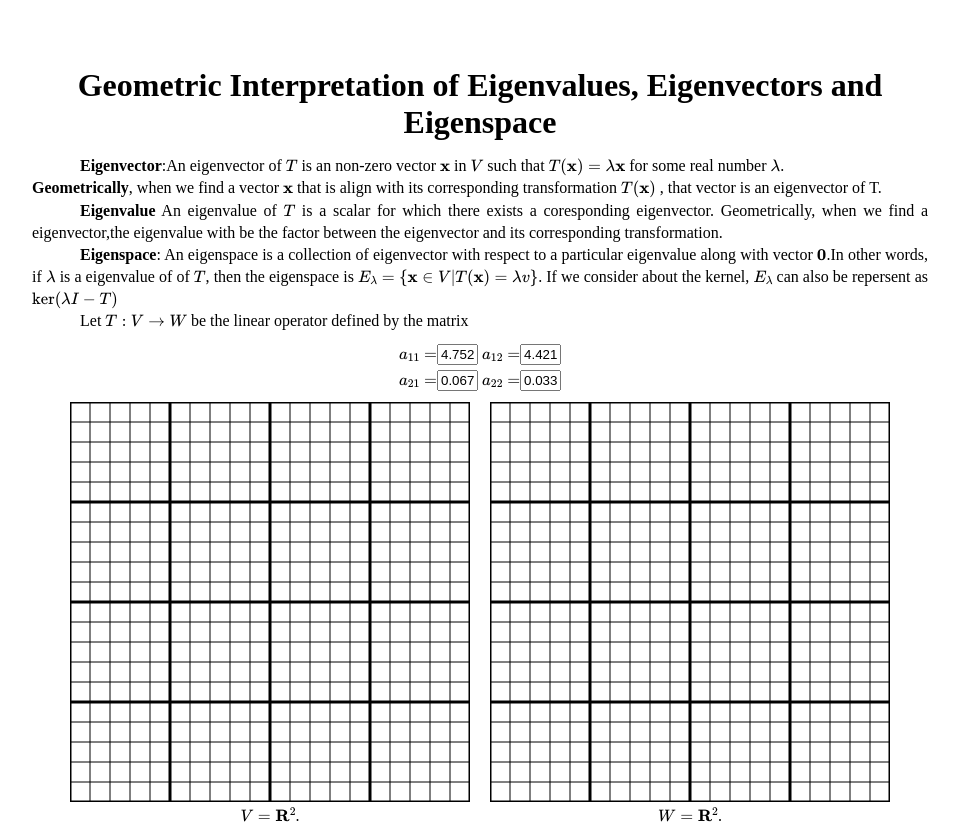
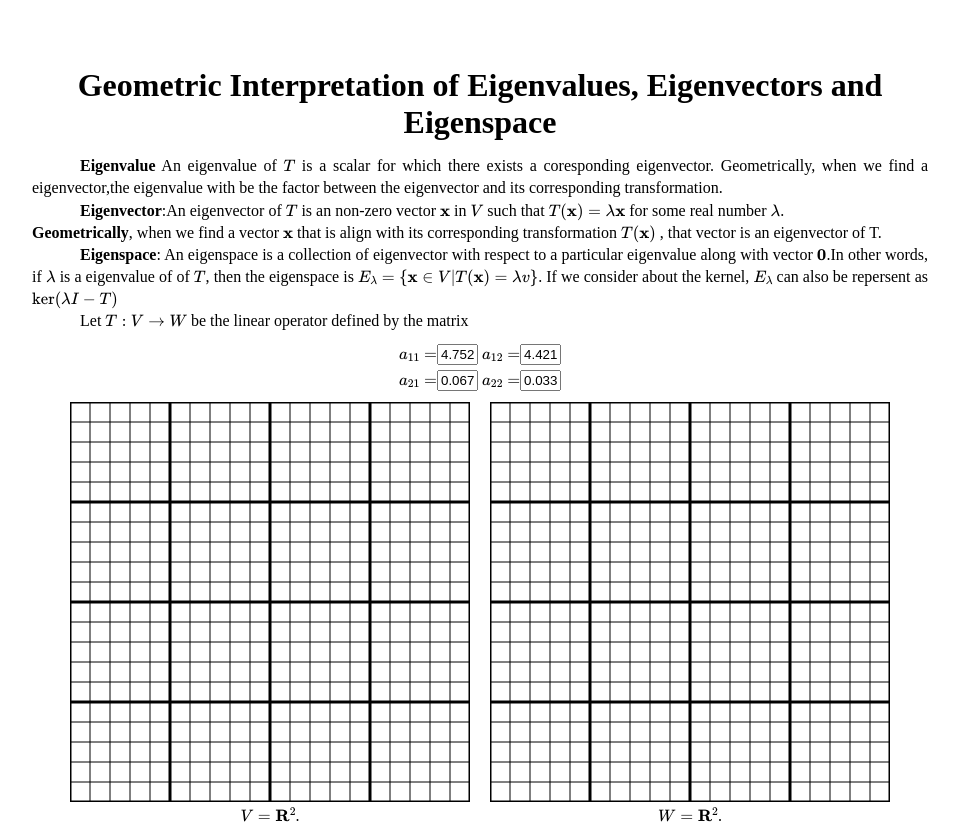
Before and after one commit to Auroaruora/Geometric-Interpretations-of-Mathematical-Concepts, a plain HTML site: page project/eigenvectors/eigenvectors.html in a window 1280 px wide. Shown: the whole page, without its empty margins (160-1119 px from the left). Drawn offline with nearby package versions, Linux system fonts and the light colour scheme; some packages are replaced by stand-ins of ours.

Commit message:
add id to description

```diff
--- a/project/eigenvectors/eigenvectors.html
+++ b/project/eigenvectors/eigenvectors.html
@@ -35,18 +35,20 @@
     $\newcommand{\Vec}[1]{\mathbf{#1}}$
   </p>
   <!-- definition of eigenvalue,eigenvectors and eigenspace  -->
-  <p>
+  <p id="eigenvalue">
+    <b>Eigenvalue</b> An eigenvalue of $T$ is a scalar for which there exists a
+    coresponding eigenvector. Geometrically, when we find a eigenvector,the eigenvalue
+    with be the factor between the eigenvector and its corresponding transformation.
+  </p>
+
+  <p id="eigenvector">
     <b> Eigenvector</b>:An eigenvector of $T$ is an non-zero vector $\Vec{x}$ in $V$
       such that $T(\Vec{x}) = \lambda \Vec{x}$ for some real number $\lambda$. <br>
       <b>Geometrically</b>, when we find a vector $\Vec{x}$ that is align with its corresponding
       transformation $T(\Vec{x})$ , that vector is an eigenvector of T.
   </p>
-  <p>
-    <b>Eigenvalue</b> An eigenvalue of $T$ is a scalar for which there exists a
-    coresponding eigenvector. Geometrically, when we find a eigenvector,the eigenvalue
-    with be the factor between the eigenvector and its corresponding transformation.
-  </p>
-  <p>
+
+  <p id="eigenspace">
     <b>Eigenspace</b>: An eigenspace is a collection of eigenvector with respect to a
     particular eigenvalue along with vector $\Vec{0}$.In other words, if $\lambda$ is
      a eigenvalue of of $T$, then the eigenspace is $E_{\lambda} = \{\Vec{x} \in  V| T(\Vec{x})=\lambda v\}$.
```
